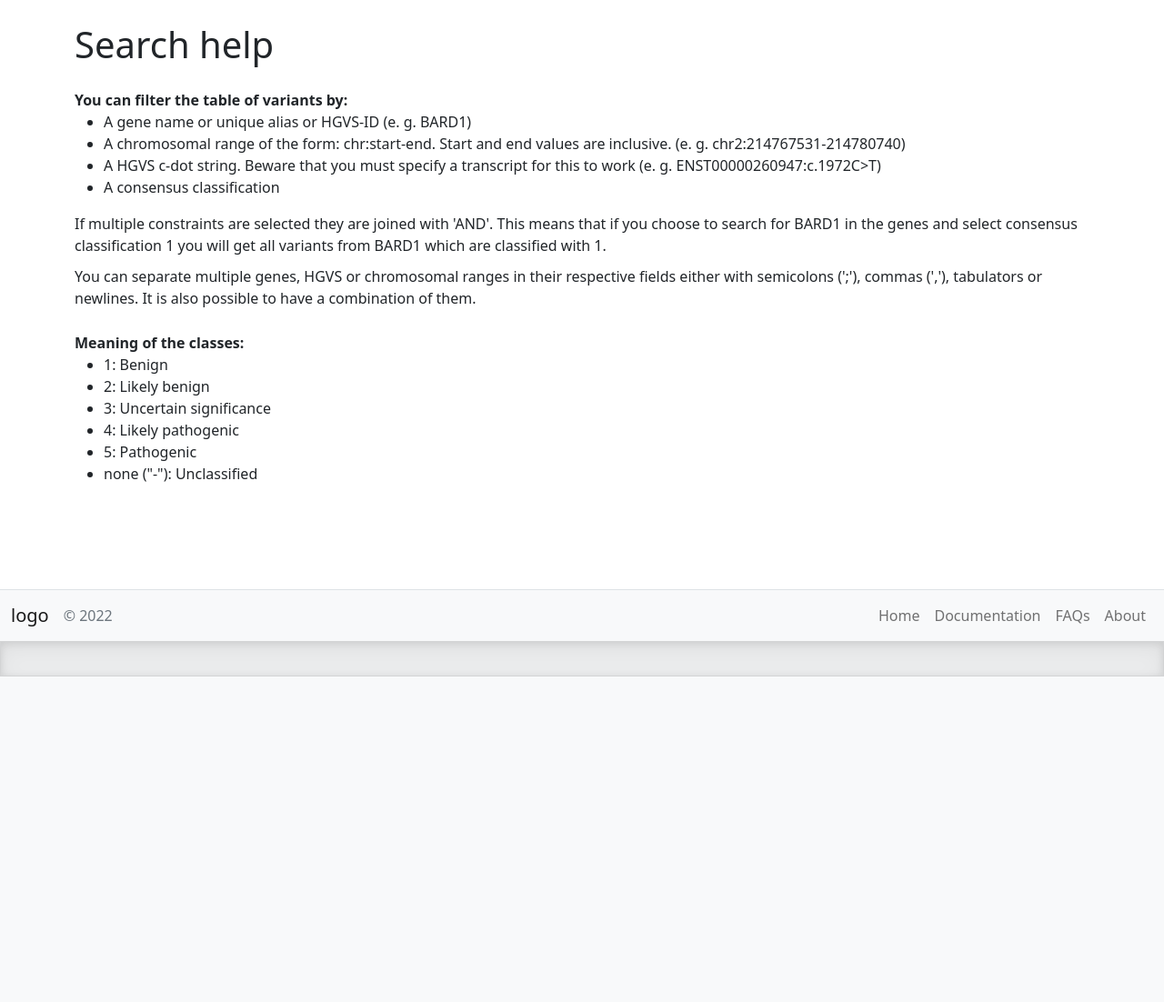
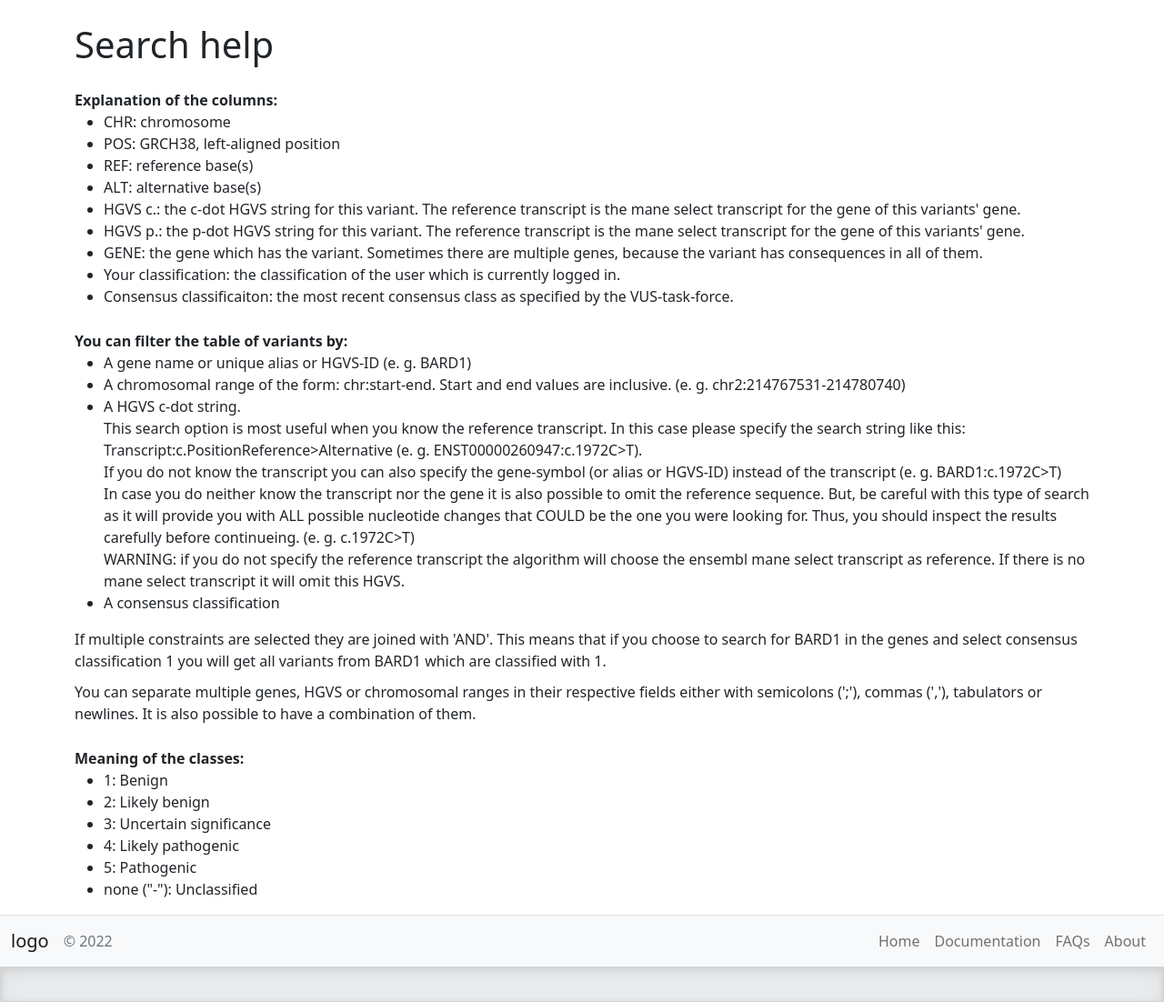
Before and after one commit to GC-HBOC/HerediVar, a Flask app: template src/frontend/webapp/templates/doc/search_help.html in a window 1280 px wide. Shown: the part 56-1158 px from the top of the page at 91% size. Before the commit the page ends 800 px from the top, so only its background shows below. Run offline with Flask 2, Linux system fonts and the light colour scheme; the template is opened without the code that fills it, so the values that code supplies are empty; some libraries are stand-ins or nearby versions.

Commit message:
#152, #153, #151

```diff
--- a/src/annotation_service/main.py
+++ b/src/annotation_service/main.py
@@ -341,7 +341,7 @@ if __name__ == '__main__':
             print(vcf_errors)
             if execution_code_vcfcheck != 0:
                 status = "error"
-            err_msgs = collect_error_msgs(err_msgs, err_msg_vcfcheck)
+            err_msgs = collect_error_msgs(err_msgs, vcf_errors)
 
         ## run SpliecAI on the variants which are not contained in the precomputed file
         if do_spliceai:
--- a/src/frontend/webapp/static/js/utils.js
+++ b/src/frontend/webapp/static/js/utils.js
@@ -374,7 +374,7 @@ $(document).ready(function(){
             tooltip_text = "This variant has not been classified by the VUS task-force yet."
         }
 
-        obj.setAttribute('title', tooltip_text);
+        obj.querySelector("#theC").setAttribute('title', tooltip_text);
     });
 
 
--- a/src/frontend/webapp/templates/base.html
+++ b/src/frontend/webapp/templates/base.html
@@ -18,7 +18,7 @@
 
     {% endblock %}
 
-    <title>{% block title %} {% endblock %}</title>
+    <title>{% block title %} {% endblock %} | HerediVar</title>
   </head>
   <body>
       <nav class="navbar navbar-expand-lg navbar-light bg-light">
--- a/src/frontend/webapp/templates/doc/search_help.html
+++ b/src/frontend/webapp/templates/doc/search_help.html
@@ -9,11 +9,32 @@
 <h1 class="bst"> {% block title %} Search help {% endblock %} </h1>
 
 <div class="bst">
+    <strong>Explanation of the columns:</strong>
+    <ul>
+        <li>CHR: chromosome</li>
+        <li>POS: GRCH38, left-aligned position</li>
+        <li>REF: reference base(s)</li>
+        <li>ALT: alternative base(s)</li>
+        <li>HGVS c.: the c-dot HGVS string for this variant. The reference transcript is the mane select transcript for the gene of this variants' gene.</li>
+        <li>HGVS p.: the p-dot HGVS string for this variant. The reference transcript is the mane select transcript for the gene of this variants' gene.</li>
+        <li>GENE: the gene which has the variant. Sometimes there are multiple genes, because the variant has consequences in all of them.</li>
+        <li>Your classification: the classification of the user which is currently logged in.</li>
+        <li>Consensus classificaiton: the most recent consensus class as specified by the VUS-task-force.</li>
+    </ul>
+</div>
+
+
+<div class="bst">
     <strong>You can filter the table of variants by:</strong>
     <ul>
         <li>A gene name or unique alias or HGVS-ID (e. g. BARD1)</li>
         <li>A chromosomal range of the form: chr:start-end. Start and end values are inclusive. (e. g. chr2:214767531-214780740)</li>
-        <li>A HGVS c-dot string. Beware that you must specify a transcript for this to work (e. g. ENST00000260947:c.1972C>T)</li>
+        <li>A HGVS c-dot string. <br>
+            This search option is most useful when you know the reference transcript. In this case please specify the search string like this: Transcript:c.PositionReference>Alternative (e. g. ENST00000260947:c.1972C>T). <br>
+            If you do not know the transcript you can also specify the gene-symbol (or alias or HGVS-ID) instead of the transcript (e. g. BARD1:c.1972C>T)<br>
+            In case you do neither know the transcript nor the gene it is also possible to omit the reference sequence. But, be careful with this type of search as it will provide you with ALL possible nucleotide changes that COULD be the one you were looking for. Thus, you should inspect the results carefully before continueing. (e. g. c.1972C>T)<br>
+            WARNING: if you do not specify the reference transcript the algorithm will choose the ensembl mane select transcript as reference. If there is no mane select transcript it will omit this HGVS.
+        </li>
         <li>A consensus classification</li>
     </ul>
     <div >If multiple constraints are selected they are joined with 'AND'. This means that if you choose to search for BARD1 in the genes and select consensus classification 1 you will get all variants from BARD1 which are classified with 1.</div>
--- a/src/frontend/webapp/templates/macros.html
+++ b/src/frontend/webapp/templates/macros.html
@@ -1,7 +1,7 @@
 {% macro render_consensus_classification_label(class, width='6em') %}
 <!-- position this element when you use it! -->
-    <div name="class-label" style="height:auto;" classification="{{ class }}" data-bs-toggle="tooltip" title="" data-bs-placement="left">
-        <svg xmlns="http://www.w3.org/2000/svg" width="{{ width }}" viewBox="0 0 250 250" preserveAspectRatio="xMidYMid meet" style="position: absolute; z-index:1;" fill="currentColor">
+    <div name="class-label" style="height:auto;" classification="{{ class }}" >
+        <svg id="theC" data-bs-toggle="tooltip" title="" data-bs-placement="left" xmlns="http://www.w3.org/2000/svg" width="{{ width }}" viewBox="0 0 250 250" preserveAspectRatio="xMidYMid meet" style="position: absolute; z-index:1;" fill="currentColor">
             <path d="M212.5,172.3c-16.9,31.1-49.8,52.2-87.6,52.2c-54.9,0-99.5-44.6-99.5-99.5c0-54.9,44.6-99.5,99.5-99.5   c38.3,0,71.6,21.8,88.2,53.6h28C222.9,32.8,177.7,0,125,0C56.1,0,0,56.1,0,125c0,68.9,56.1,125,125,125c52.2,0,97-32.2,115.7-77.7   H212.5z"/>
         </svg>
 
@@ -101,7 +101,13 @@
         <a class="btn btn-sm btn-danger" style="margin-right:0.1em; float:right" href="{{ url_for(request.url_rule.endpoint) }}" data-bs-toggle="tooltip" title="Clear all filters.">
             <svg xmlns="http://www.w3.org/2000/svg" width="20" height="20" fill="currentColor" class="bi bi-search" viewBox="0 0 16 16">
                 <path d="M11.742 10.344a6.5 6.5 0 1 0-1.397 1.398h-.001c.03.04.062.078.098.115l3.85 3.85a1 1 0 0 0 1.415-1.414l-3.85-3.85a1.007 1.007 0 0 0-.115-.1zM12 6.5a5.5 5.5 0 1 1-11 0 5.5 5.5 0 0 1 11 0z"/>
-                <path d="M13.854 2.146a.5.5 0 0 1 0 .708l-11 11a.5.5 0 0 1-.708-.708l11-11a.5.5 0 0 1 .708 0Z"/>
+
+                <g transform="scale(1.5)">
+                    <g transform="translate(-4,-2.5)">
+                        <path d="M13.854 2.146a.5.5 0 0 1 0 .708l-11 11a.5.5 0 0 1-.708-.708l11-11a.5.5 0 0 1 .708 0Z"/>
+
+                    </g>
+                </g>
             </svg>
         </a>
     </div>
@@ -127,7 +133,7 @@
                     </div>
 
                     <div class="form-group sst">
-                        <label for="hgvs" class="form-label">c.HGVS</label>
+                        <label for="hgvs" class="form-label">HGVS c-dot</label>
                         <textarea type="text" name="hgvs" id="hgvs"
                                placeholder="ENST00000260947:c.1972C>T; ..." class="form-control"
                                >{{ request.args.get('hgvs', '') }}</textarea>
@@ -135,7 +141,7 @@
 
                     <div class="form-group sst">
                         {% set selected_consensus = request.args.getlist('consensus') %}
-                        <label for="consensus-select" class="form-label">Consensus Classification</label>
+                        <label for="consensus-select" class="form-label">Consensus classification</label>
                         <div id="consensus-select" class="d-flex">
                             <div class="form-check bsr">
                                 <input class="form-check-input" type="checkbox" value="1" id="cl1" name="consensus" {% if '1' in selected_consensus %}checked{% endif %}>
@@ -189,11 +195,13 @@
     <thead id="variantTableHead">
       <tr>
         <th style="display:none;">id</th>
-        <th style="width: 10%">CHR</th>
-        <th style="width: 15%">POS</th>
+        <th style="width: 7%">CHR</th>
+        <th style="width: 10%">POS</th>
         <th style="width: 30%">REF</th>
         <th style="width: 30%">ALT</th>
-        <th style="width: 10%; text-align:center;">GENE</th>
+        <th style="width: 8%">HGVS c.</th>
+        <th style="width: 8%">HGVS p.</th>
+        <th style="width: 8%;">GENE</th>
         <th style="width:12%; text-align:center;">Your classification</th>
         <th style="width:12%; text-align: center;">Consensus classification</th>
       </tr>
@@ -206,16 +214,30 @@
         <td data-href="{{ url_for('variant.display', variant_id=variant[0]) }}" class="clickable" style="white-space: nowrap;">{{ variant[2] }}</td>
         <td data-href="{{ url_for('variant.display', variant_id=variant[0]) }}" class="clickable longTextCss"><abbr title="{{ variant[3] }}">{{ variant[3] }}</abbr></td>
         <td data-href="{{ url_for('variant.display', variant_id=variant[0]) }}" class="clickable longTextCss"><abbr title="{{ variant[4] }}">{{ variant[4] }}</abbr></td>
+        <td data-href="{{ url_for('variant.display', variant_id=variant[0]) }}" class="clickable longTextCss" style="white-space: nowrap;">
+            {% if variant[9] is not none %}
+                <abbr title="{{ variant[9] }}">{{ variant[9] }}</abbr>
+            {% else %}
+                -
+            {% endif %}
+        </td>
+        <td data-href="{{ url_for('variant.display', variant_id=variant[0]) }}" class="clickable longTextCss" style="white-space: nowrap;">
+            {% if variant[10] is not none %}
+                <abbr title="{{ variant[10] }}">{{ variant[10] }}</abbr>
+            {% else %}
+                -
+            {% endif %}
+        </td>
         {% if variant[6] is not none %}
           {% set symbols = variant[6].split(';') %}
           {% set gene_ids = variant[5].split(';') %}
-          <td style="text-align:center;">
+          <td>
           {% for i in range(symbols|length) %}
               <a href="{{ url_for('extended_information.gene', gene_id=gene_ids[i] | int) }}">{{ symbols[i] }}</a>
           {% endfor %}
           </td>
         {% else %}
-          <td style="text-align:center;">-</td>
+          <td>-</td>
         {% endif %}
         <td style="text-align:center;">{% if variant[8] is not none %} {{ variant[8] }} {% else %}-{%endif%}</td>
         <!--<td style="text-align:center;">{% if variant[7] is not none %} {{ variant[7] }} {% else %}-{%endif%}</td>-->
--- a/src/frontend/webapp/templates/variant/search.html
+++ b/src/frontend/webapp/templates/variant/search.html
@@ -3,12 +3,12 @@
 
 {% block content %}
 
-<div class="container">
+<div style="min-width:90rem; width:100%">
 
 
 <h1 class="bst"> {% block title %} Browse variants {% endblock %} </h1>
 
-<div id="list-content" class="sst" style="width:100%;">
+<div id="list-content" class="sst" style="padding-left:1rem; padding-right:1rem">
   {{ macros.draw_paginated_variant_table(pagination, variants) }}
 </div>
 
--- a/src/frontend/webapp/utils/__init__.py
+++ b/src/frontend/webapp/utils/__init__.py
@@ -170,6 +170,7 @@ def save_redirect(target):
 
 
 def preprocess_query(query, pattern = '.*'):
+    query = query.strip()
     query = ''.join(re.split('[ \r\f\v]', query)) # remove whitespace except for newline and tab
     pattern = re.compile("^(%s[;,\t\n]*)*$" % (pattern, ))
     result = pattern.match(query)
--- a/src/frontend/webapp/variant/variant_routes.py
+++ b/src/frontend/webapp/variant/variant_routes.py
@@ -49,9 +49,11 @@ def search():
         flash("You have an error in your consensus class query(s). It must consist of a number between 1-5. Results are not filtered by consensus classification.", "alert-danger")
 
     hgvs = request.args.get('hgvs', '')
-    hgvs = preprocess_query(hgvs, pattern = ".+:c\.\d+[ACGTNacgtn]+>\d+[ACGTNacgtn]+")
+    hgvs = preprocess_query(hgvs, pattern = ".*:?c\..+")
     if hgvs is None:
-        flash("You have an error in your hgvs query(s). Please check the syntax! Results are not filtered by hgvs.", "alert-danger")
+        flash("You have an error in your hgvs query(s). Please check the syntax! c.HGVS be prefixed by this pattern: 'transcript:c.' Results are not filtered by hgvs.", "alert-danger")
+    if any(not(x.startswith('ENST') or x.startswith('NM') or x.startswith('NR') or x.startswith('XM') or x.startswith('XR')) for x in hgvs):
+        flash("You are probably searching for a HGVS c-dot string without knowing its transcript. Be careful with the search results as they might not contain the variant you are looking for!", "alert-warning")
 
     variant_ids_oi = request.args.get('variant_ids_oi', '')
     variant_ids_oi = preprocess_query(variant_ids_oi, '\d*')
```
Also changed, not shown: src/common/db_IO.py (+37 -4 lines), src/common/functions.py (+8 -3 lines), src/frontend/webapp/static/js/variant.js (+26 -2 lines), src/frontend/webapp/templates/user/my_lists.html (+6 -6 lines), src/frontend/webapp/templates/variant/variant.html (+9 -5 lines).
